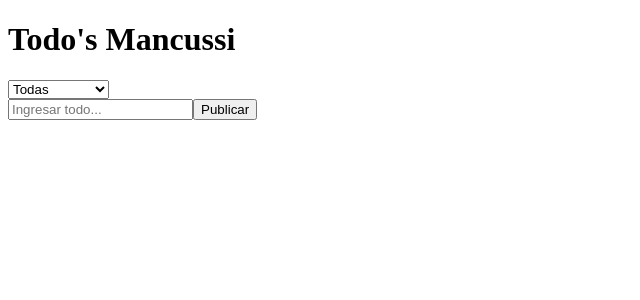
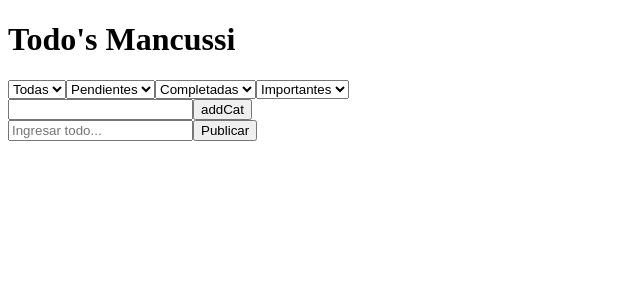
Before and after one commit to andyMancuso/todolist, a React (Create React App) app: page / in a window 1280 px wide. Shown: the top 300 px of the page, without its empty margins (0-640 px from the left). Built offline with nearby package versions, Linux system fonts and the light colour scheme.

Commit message:
TL-011: Se agrega componente selector de categorías

```diff
--- a/src/App.js
+++ b/src/App.js
@@ -1,33 +1,16 @@
 import { useState, useEffect } from 'react';
-
+import Selected from './components/Select';
 import Todo from './components/Todo'
-
-
 
 
 const App = () => {
 
   const [todos, setTodos] = useState(JSON.parse(localStorage.getItem('listita')) || [])
 
-  // JSON.parse(localStorage.getItem("list")) ||
-
   useEffect (() => {
-    const newTodos = todos
-    window.localStorage.setItem('listita', JSON.stringify(newTodos))
-    console.log(newTodos)
+    window.localStorage.setItem('listita', JSON.stringify(todos))
   }, [todos])
 
-  // ([
-  //   {
-  //     description: 'Regar plantas',
-  //     checked: false,
-  //     favorited: true
-  //   }, {
-  //     description: 'Cortar uñas',
-  //     checked: true,
-  //     favorited: false
-  //   }
-  // ])
 
   const [inputValue, setInputValue] = useState('')
 
@@ -36,6 +19,16 @@ const App = () => {
   const [isEditMode, setIsEditMode] = useState(false)
 
   const [editingIdx, setEditingIdx] = useState()
+
+  const [defaultCategories] = useState ([
+    { value: 'Todas', label: 'Todas', key: 'Todas' },
+    { value: 'Pendientes', label: 'Pendientes', key: 'Pendientes'  },
+    { value: 'Completadas', label: 'Completadas', key: 'Completadas' },
+    { value: 'Importantes', label: 'Importantes', key: 'Importantes' }
+  ])
+
+
+
 
 
 
@@ -149,6 +142,16 @@ const App = () => {
 
   }
 
+  // const options = (item) => {
+  //   defaultCategories.values.map(item => {
+  //     return(
+  //       <option value={item.value}>{item.label}</option>
+  //       )
+  //    })
+  // }
+
+
+
   return (
     <div>
 
@@ -156,12 +159,30 @@ const App = () => {
         Todo's Mancussi
       </h1>
 
-      <select onChange={handleSelectChange} value={currentFilter}>
-        <option value='Todas'>Todas</option>
-        <option value='Pendientes'>Pendientes</option>
-        <option value='Completadas'>Completadas</option>
-        <option value='Importantes'>Importantes</option>
-      </select>
+      {defaultCategories.map(item => {
+        return(
+          <Selected
+          label={item.label}
+          value={item.value}
+          key={item.key}
+          />
+        )
+      })}
+
+      {/* <Selected
+        options={defaultCategories}
+        onChange={handleSelectChange}
+        value={currentFilter}
+       /> */}
+
+       {/* <select>
+       {defaultCategories.map((value, label) => <option value={value}>{label}</option> )}
+       </select> */}
+      <form>
+       <input/>
+       <button>addCat</button>
+      </form>
+
 
       <form onSubmit={handleSubmit}>
         <input
@@ -173,6 +194,8 @@ const App = () => {
           {isEditMode ? 'Editar' : 'Publicar'}
         </button>
       </form>
+
+
 
       {todos.filter(filterFn).map(item => {
         return (
--- /dev/null
+++ b/src/components/Select/index.js
@@ -0,0 +1,10 @@
+const Selected = ({label, value}) => {
+
+    return (
+        <select>
+            <option value={value}>{label}</option>
+        </select>
+    );
+
+}
+export default Selected;
```
